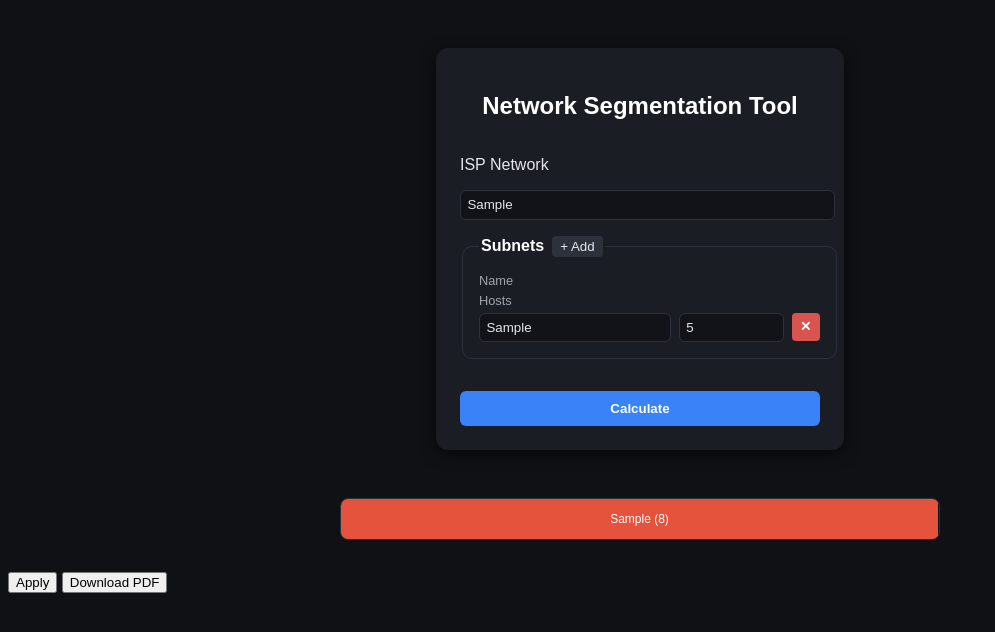
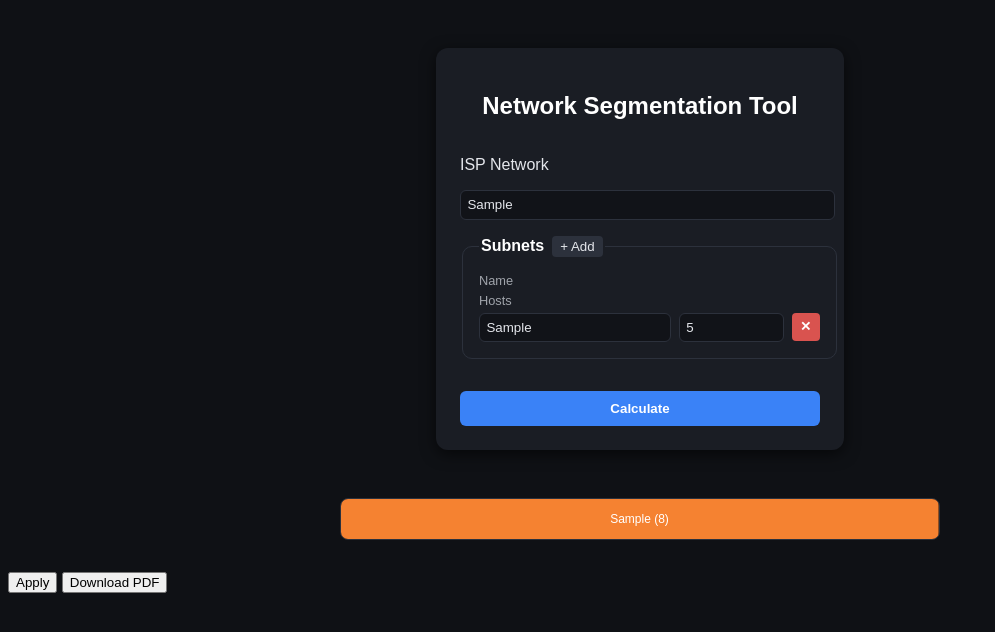
Before and after one commit to Pinke-S/Efficient-Network-Segmentation-Tool, a website built with Vite: page index.html in a window 1280 px wide. Both pictures are taken after typing "Sample", "Sample", "5" into the empty fields and a click on the input "Calculate". Shown: the whole page, without its empty margins (0-995 px from the left). Built offline with nearby package versions, Linux system fonts and the light colour scheme.

Commit message:
hover effekt + fikset duplikat farver (næsten)

```diff
--- a/main.css
+++ b/main.css
@@ -152,16 +152,23 @@ legend {
   max-width: 600px;
 }
 
-/* The full /24 bar */
+/* =========================
+   NETWORK BAR
+========================= */
+
 .networkBar {
   display: flex;
+  align-items: stretch;
   height: 40px;
   border-radius: 8px;
   overflow: hidden;
   border: 1px solid #2c313c;
 }
 
-/* Each subnet block */
+/* =========================
+   SUBNET BOXES
+========================= */
+
 .subnetBox {
   display: flex;
   align-items: center;
@@ -170,8 +177,38 @@ legend {
   font-size: 0.75rem;
   color: white;
 
-  border-right: 1px solid #000;
+  border-right: 1px solid rgba(0, 0, 0, 0.4);
+
+  position: relative;
+  cursor: pointer;
+
+  transition:
+          transform 0.15s ease,
+          opacity 0.15s ease,
+          box-shadow 0.15s ease,
+          filter 0.15s ease;
 }
+
+/* Hover effekt */
+.subnetBox:hover {
+  box-shadow: 0 0 0 2px #fff inset,
+  0 0 12px rgba(0,0,0,0.5);
+  filter: brightness(1.15);
+}
+
+/*resten af baren skal have en mindre opacity imens hover*/
+.networkBar:hover .subnetBox {
+  opacity: 0.5;
+}
+
+/* Keep hovered visible */
+.networkBar .subnetBox:hover {
+  opacity: 1;
+}
+
+/* =========================
+   MODAL
+========================= */
 
 /* Overlay background */
 #modalOverlay {
--- a/main.js
+++ b/main.js
@@ -149,6 +149,7 @@ function renderVisualization(totalHost, subnets) {
     visualization.innerHTML = "";
 
     const TOTAL = totalHost;
+    let colorsUsed = [];
 
     const bar = document.createElement("div");
     bar.classList.add("networkBar");
@@ -162,7 +163,7 @@ function renderVisualization(totalHost, subnets) {
         box.classList.add("subnetBox");
 
         box.style.flex = size;
-        box.style.backgroundColor = getRandomColor();
+        box.style.backgroundColor = getRandomColor(colorsUsed);
 
         box.textContent = `${subnet.name} (${size})`;
 
@@ -199,14 +200,35 @@ function renderVisualization(totalHost, subnets) {
    COLOR HELPER
 ========================= */
 
-function getRandomColor() {
+function getRandomColor(colorsUsed) {
+
     const colors = [
-        "#3a82f7",
-        "#e5533d",
-        "#2ecc71",
-        "#f1c40f",
-        "#9b59b6",
-        "#1abc9c"
+        "#e6194b",
+        "#3cb44b",
+        "#ffe119",
+        "#4363d8",
+        "#f58231",
+        "#911eb4",
+        "#46f0f0",
+        "#f032e6",
+        "#bcf60c",
+        "#008080",
+        "#9a6324",
+        "#800000",
+        "#808000",
+        "#000075",
+        "#ff6b6b",
+        "#6bc5ff",
+        "#ff9f43",
+        "#10ac84",
+        "#5f27cd",
+        "#1dd1a1"
     ];
-    return colors[Math.floor(Math.random() * colors.length)];
+    if (colorsUsed.length >= colors.length) {colorsUsed.length = 0;}
+    let rnd = colors[Math.floor(Math.random() * colors.length)];
+    while(colorsUsed.includes(rnd)) {
+        rnd = colors[Math.floor(Math.random() * colors.length)];
+    }
+    colorsUsed.push(rnd);
+    return rnd;
 }
```
